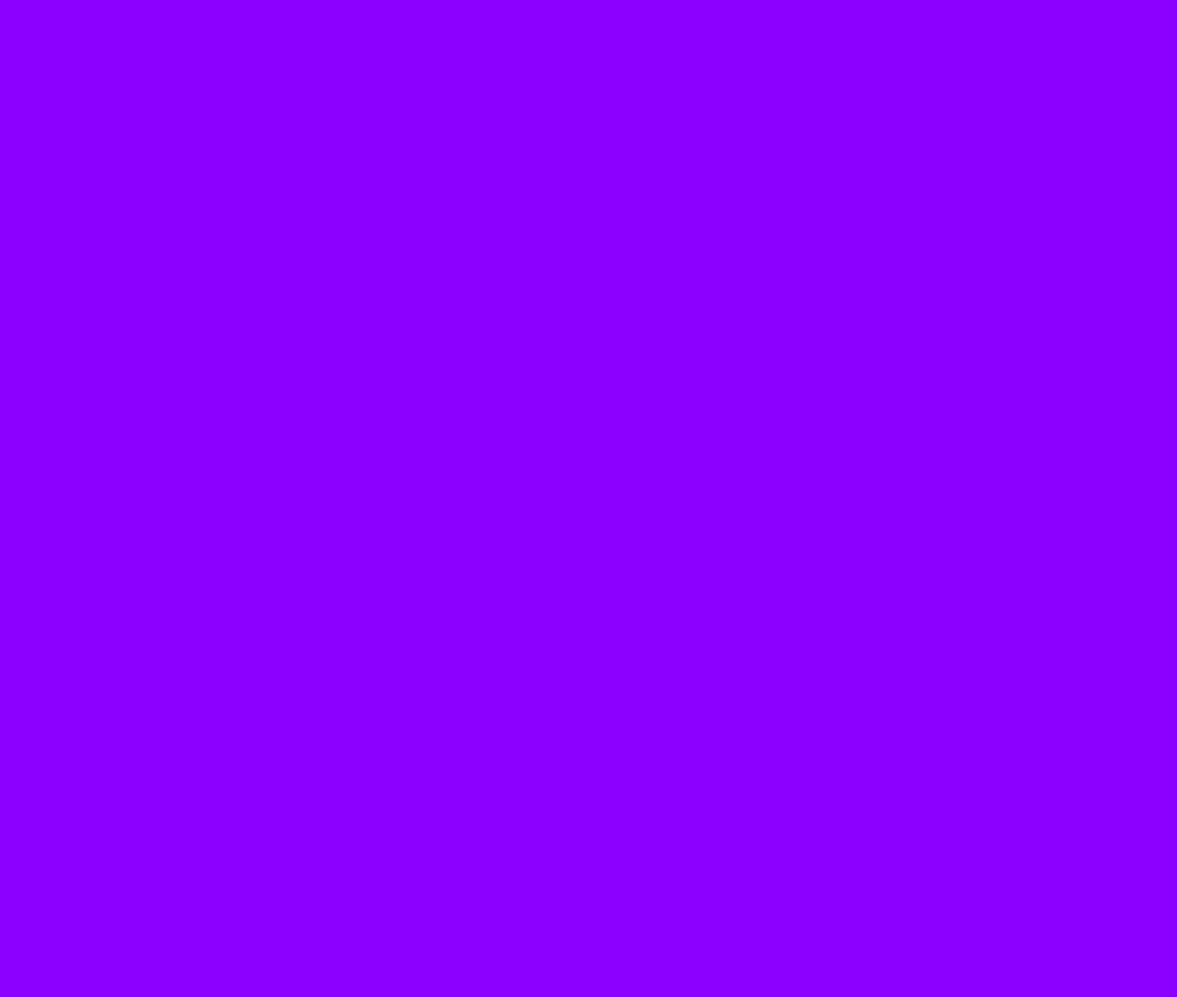
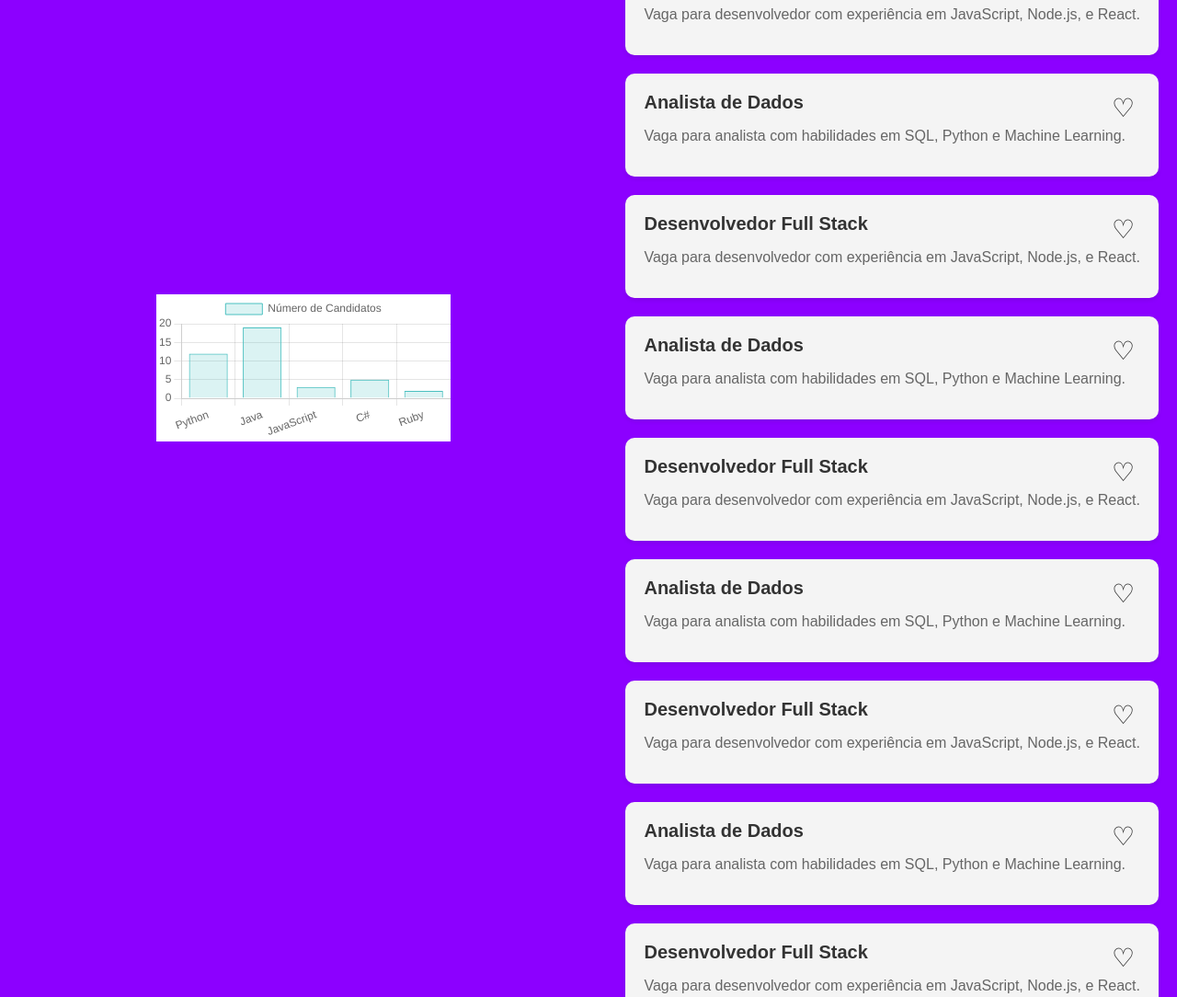
Before and after one commit to tithalss/Linketinder, a website built with webpack: page frontend-ts/public/listaCandidatos.html in a window 1280 px wide. Shown: the top 1084 px of the page at 92% size. Before the commit the page ends 800 px from the top, so only its background shows below. Built offline with nearby package versions, Linux system fonts and the light colour scheme.

```diff
--- a/frontend-ts/public/listaCandidatos.html
+++ b/frontend-ts/public/listaCandidatos.html
@@ -3,10 +3,16 @@
 <head>
     <meta charset="UTF-8">
     <meta name="viewport" content="width=device-width, initial-scale=1.0">
-    <title>Lista dos candidatos</title>
+    <title>Gráfico de Competências</title>
     <link rel="stylesheet" href="styles.css">
 </head>
 <body>
-    <script src="dist/listaCandidatos.js"></script>
+
+    <div class="chart-container">
+        <canvas id="competenciesChart"></canvas>
+    </div>
+
+    <script src="dist/listaCandidatos.js"></script> <!-- Inclui o código compilado do TypeScript -->
+    <script src="https://cdn.jsdelivr.net/npm/chart.js"></script> <!-- Inclui o Chart.js -->
 </body>
 </html>
--- a/frontend-ts/public/styles.css
+++ b/frontend-ts/public/styles.css
@@ -17,11 +17,11 @@
     box-shadow: 0 0 10px rgba(0, 0, 0, 0.2);
     max-width: 350px;
     width: 100%;
-    text-align: center; /* Centraliza o conteúdo */
+    text-align: center;
 }
 
 .login-logo {
-    width: 135px; /* Ajuste o tamanho conforme necessário */
+    width: 135px;
     height: auto;
     margin-bottom: 5px;
 }
@@ -38,7 +38,7 @@
 }
 
 .login-container input {
-    width: calc(100% - 20px); /* Ajusta a largura para considerar o padding */
+    width: calc(100% - 20px);
     padding: 10px;
     margin-bottom: 15px;
     border-radius: 5px;
@@ -150,3 +150,75 @@
 .form-container .back-link:hover {
     text-decoration: underline;
 }
+
+.form-container button {
+    width: 41%;
+    padding: 10px;
+    background-color: #00b318;
+    color: white;
+    text-align: center;
+    text-decoration: none;
+    border-radius: 5px;
+    font-size: 16px;
+    display: block;
+}
+
+.form-container button:hover {
+    background-color: #008d0c;
+}
+
+/* Lista de Vagas */
+.job-listing-container {
+    display: flex;
+    flex-direction: column;
+    gap: 20px;
+    padding: 20px;
+}
+
+.job-card {
+    background-color: #f4f4f4;
+    border-radius: 10px;
+    padding: 20px;
+    box-shadow: 0 2px 5px rgba(0, 0, 0, 0.1);
+    position: relative;
+}
+
+.job-card h3 {
+    margin: 0;
+    font-size: 20px;
+    color: #333;
+}
+
+.job-card p {
+    font-size: 16px;
+    color: #666;
+    margin-bottom: 15px;
+}
+
+.like-button {
+    background: none;
+    border: none;
+    cursor: pointer;
+    position: absolute;
+    top: 20px;
+    right: 20px;
+    font-size: 28px;
+    transition: color 0.3s ease;
+}
+
+.like-button.empty {
+    color: #242424;
+}
+
+.like-button.filled {
+    color: red;
+}
+
+/* CHART */
+.chart-container {
+    background-color: white;
+    width: 25%;
+    justify-content: right;
+    display: flex;
+    margin: 50px auto;
+}
--- a/frontend-ts/src/components/formularioCandidato.ts
+++ b/frontend-ts/src/components/formularioCandidato.ts
@@ -1,6 +1,7 @@
 function createCandidateForm(): HTMLElement {
     const form = document.createElement('form');
     form.classList.add('form-container');
+    form.action = "listaVagas.html";
 
     // Campo para Nome Completo
     const nomeLabel = document.createElement('label');
@@ -68,7 +69,7 @@
 
     // Botão de Submissão
     const submitButton = document.createElement('button');
-    submitButton.type = 'submit';
+    submitButton.type = "submit";
     submitButton.textContent = 'Cadastrar';
 
     // Adicionando os campos ao formulário
--- a/frontend-ts/src/components/formularioEmpresa.ts
+++ b/frontend-ts/src/components/formularioEmpresa.ts
@@ -1,6 +1,7 @@
 function createCompanyForm(): HTMLElement {
     const form = document.createElement('form');
     form.classList.add('form-container');
+    form.action = "listaCandidatos";
 
     // Campo para Nome da Empresa
     const nomeLabel = document.createElement('label');
--- a/frontend-ts/src/components/listaCandidatos.ts
+++ b/frontend-ts/src/components/listaCandidatos.ts
@@ -0,0 +1,106 @@
+import { Chart, ChartConfiguration, ChartData, ChartOptions, registerables } from 'chart.js';
+
+// Registrando os componentes necessários para o Chart.js funcionar
+Chart.register(...registerables);
+
+export function createCompetenciesChart(): void {
+    const ctx = document.getElementById('competenciesChart') as HTMLCanvasElement;
+
+    if (ctx) {
+        // Dados para o gráfico
+        const data: ChartData<'bar'> = {
+            labels: ['Python', 'Java', 'JavaScript', 'C#', 'Ruby'],
+            datasets: [{
+                label: 'Número de Candidatos',
+                data: [12, 19, 3, 5, 2], // Substitua pelos dados reais
+                backgroundColor: 'rgba(75, 192, 192, 0.2)',
+                borderColor: 'rgba(75, 192, 192, 1)',
+                borderWidth: 1
+            }]
+        };
+
+        // Configuração do gráfico
+        const config: ChartConfiguration<'bar'> = {
+            type: 'bar',
+            data: data,
+            options: {
+                scales: {
+                    y: {
+                        beginAtZero: true
+                    }
+                }
+            } as ChartOptions<'bar'> // Adiciona o tipo ChartOptions para garantir a compatibilidade
+        };
+
+        // Renderiza o gráfico
+        new Chart(ctx, config);
+    } else {
+        console.error("Elemento 'competenciesChart' não encontrado.");
+    }
+}
+
+function createJobListing(jobs: Array<{ titulo: string, descricao: string }>): HTMLElement {
+    const header = document.createElement("header");
+    header.classList.add("br");
+
+    const container = document.createElement('div');
+    container.classList.add('job-listing-container');
+
+    jobs.forEach(job => {
+        const jobCard = document.createElement('div');
+        jobCard.classList.add('job-card');
+
+        const jobTitle = document.createElement('h3');
+        jobTitle.textContent = job.titulo;
+        jobCard.appendChild(jobTitle);
+
+        const jobDescription = document.createElement('p');
+        jobDescription.textContent = job.descricao;
+        jobCard.appendChild(jobDescription);
+
+        const likeButton = document.createElement('button');
+        likeButton.innerHTML = '♡'; // Coração vazio
+        likeButton.classList.add('like-button', 'empty');
+
+        likeButton.addEventListener('click', () => {
+            if (likeButton.classList.contains('empty')) {
+                likeButton.innerHTML = '♥'; // Coração preenchido
+                likeButton.classList.remove('empty');
+                likeButton.classList.add('filled');
+            } else {
+                likeButton.innerHTML = '♡'; // Volta para o coração vazio
+                likeButton.classList.remove('filled');
+                likeButton.classList.add('empty');
+            }
+        });
+
+        jobCard.appendChild(likeButton);
+        container.appendChild(jobCard);
+    });
+
+    return container;
+}
+
+document.addEventListener('DOMContentLoaded', () => {
+    createCompetenciesChart();
+    const jobs = [
+        { titulo: 'Desenvolvedor Full Stack', descricao: 'Vaga para desenvolvedor com experiência em JavaScript, Node.js, e React.' },
+        { titulo: 'Analista de Dados', descricao: 'Vaga para analista com habilidades em SQL, Python e Machine Learning.' },
+        { titulo: 'Desenvolvedor Full Stack', descricao: 'Vaga para desenvolvedor com experiência em JavaScript, Node.js, e React.' },
+        { titulo: 'Analista de Dados', descricao: 'Vaga para analista com habilidades em SQL, Python e Machine Learning.' },
+        { titulo: 'Desenvolvedor Full Stack', descricao: 'Vaga para desenvolvedor com experiência em JavaScript, Node.js, e React.' },
+        { titulo: 'Analista de Dados', descricao: 'Vaga para analista com habilidades em SQL, Python e Machine Learning.' },
+        { titulo: 'Desenvolvedor Full Stack', descricao: 'Vaga para desenvolvedor com experiência em JavaScript, Node.js, e React.' },
+        { titulo: 'Analista de Dados', descricao: 'Vaga para analista com habilidades em SQL, Python e Machine Learning.' },
+        { titulo: 'Desenvolvedor Full Stack', descricao: 'Vaga para desenvolvedor com experiência em JavaScript, Node.js, e React.' },
+        { titulo: 'Analista de Dados', descricao: 'Vaga para analista com habilidades em SQL, Python e Machine Learning.' },
+        { titulo: 'Desenvolvedor Full Stack', descricao: 'Vaga para desenvolvedor com experiência em JavaScript, Node.js, e React.' },
+        // Adicione mais vagas conforme necessário
+    ];
+
+    const app = document.querySelector('body');
+    if (app) {
+        app.appendChild(createJobListing(jobs));
+    }
+    //createCompetenciesChart();
+});
--- a/frontend-ts/src/components/listaVagas.ts
+++ b/frontend-ts/src/components/listaVagas.ts
@@ -0,0 +1,63 @@
+function createJobListing(jobs: Array<{ titulo: string, descricao: string }>): HTMLElement {
+    const header = document.createElement("header");
+    header.classList.add("br");
+
+    const container = document.createElement('div');
+    container.classList.add('job-listing-container');
+
+    jobs.forEach(job => {
+        const jobCard = document.createElement('div');
+        jobCard.classList.add('job-card');
+
+        const jobTitle = document.createElement('h3');
+        jobTitle.textContent = job.titulo;
+        jobCard.appendChild(jobTitle);
+
+        const jobDescription = document.createElement('p');
+        jobDescription.textContent = job.descricao;
+        jobCard.appendChild(jobDescription);
+
+        const likeButton = document.createElement('button');
+        likeButton.innerHTML = '♡'; // Coração vazio
+        likeButton.classList.add('like-button', 'empty');
+
+        likeButton.addEventListener('click', () => {
+            if (likeButton.classList.contains('empty')) {
+                likeButton.innerHTML = '♥'; // Coração preenchido
+                likeButton.classList.remove('empty');
+                likeButton.classList.add('filled');
+            } else {
+                likeButton.innerHTML = '♡'; // Volta para o coração vazio
+                likeButton.classList.remove('filled');
+                likeButton.classList.add('empty');
+            }
+        });
+
+        jobCard.appendChild(likeButton);
+        container.appendChild(jobCard);
+    });
+
+    return container;
+}
+
+document.addEventListener('DOMContentLoaded', () => {
+    const jobs = [
+        { titulo: 'Desenvolvedor Full Stack', descricao: 'Vaga para desenvolvedor com experiência em JavaScript, Node.js, e React.' },
+        { titulo: 'Analista de Dados', descricao: 'Vaga para analista com habilidades em SQL, Python e Machine Learning.' },
+        { titulo: 'Desenvolvedor Full Stack', descricao: 'Vaga para desenvolvedor com experiência em JavaScript, Node.js, e React.' },
+        { titulo: 'Analista de Dados', descricao: 'Vaga para analista com habilidades em SQL, Python e Machine Learning.' },
+        { titulo: 'Desenvolvedor Full Stack', descricao: 'Vaga para desenvolvedor com experiência em JavaScript, Node.js, e React.' },
+        { titulo: 'Analista de Dados', descricao: 'Vaga para analista com habilidades em SQL, Python e Machine Learning.' },
+        { titulo: 'Desenvolvedor Full Stack', descricao: 'Vaga para desenvolvedor com experiência em JavaScript, Node.js, e React.' },
+        { titulo: 'Analista de Dados', descricao: 'Vaga para analista com habilidades em SQL, Python e Machine Learning.' },
+        { titulo: 'Desenvolvedor Full Stack', descricao: 'Vaga para desenvolvedor com experiência em JavaScript, Node.js, e React.' },
+        { titulo: 'Analista de Dados', descricao: 'Vaga para analista com habilidades em SQL, Python e Machine Learning.' },
+        { titulo: 'Desenvolvedor Full Stack', descricao: 'Vaga para desenvolvedor com experiência em JavaScript, Node.js, e React.' },
+        // Adicione mais vagas conforme necessário
+    ];
+
+    const app = document.querySelector('body');
+    if (app) {
+        app.appendChild(createJobListing(jobs));
+    }
+});
```
Also changed, not shown: frontend-ts/public/dist/formularioCandidato.js, frontend-ts/public/dist/formularioEmpresa.js, frontend-ts/public/dist/listaCandidatos.js, frontend-ts/public/dist/listaCandidatos.js.LICENSE.txt (added), frontend-ts/public/dist/listaVagas.js.
